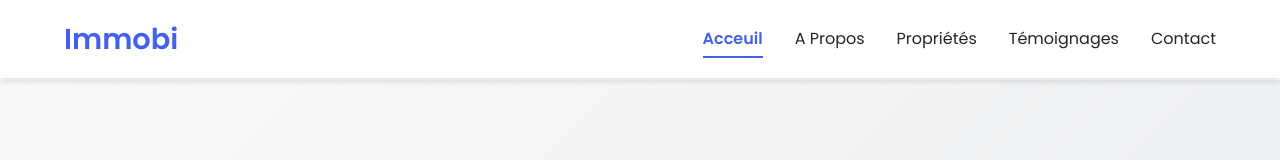
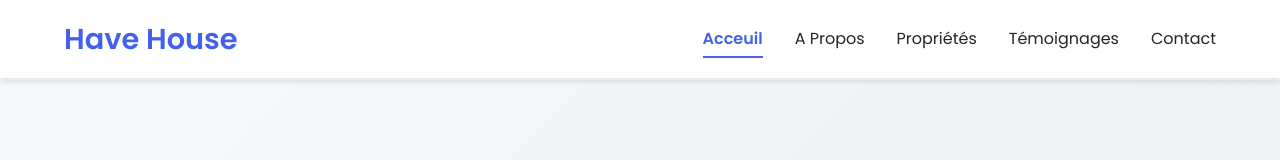
Before and after one commit to Hichm19/HaveHouse, a plain HTML site: page site immobilier/index.html in a window 1280 px wide. Shown: the top 160 px of the page. Drawn offline with Linux system fonts and the light colour scheme.

Commit message:
Fix HTML structure and update agency name

```diff
--- a/site immobilier/index.html
+++ b/site immobilier/index.html
@@ -15,7 +15,7 @@
     <!--header-->
     <header class="sticky-header">
         <div class="container">
-            <div class="logo">Immobi</div>
+            <div class="logo">Have House</div>
             <div id="humburger"> <i class="fa-solid fa-bars"></i> </div>
             <nav>
                 <ul>
```
